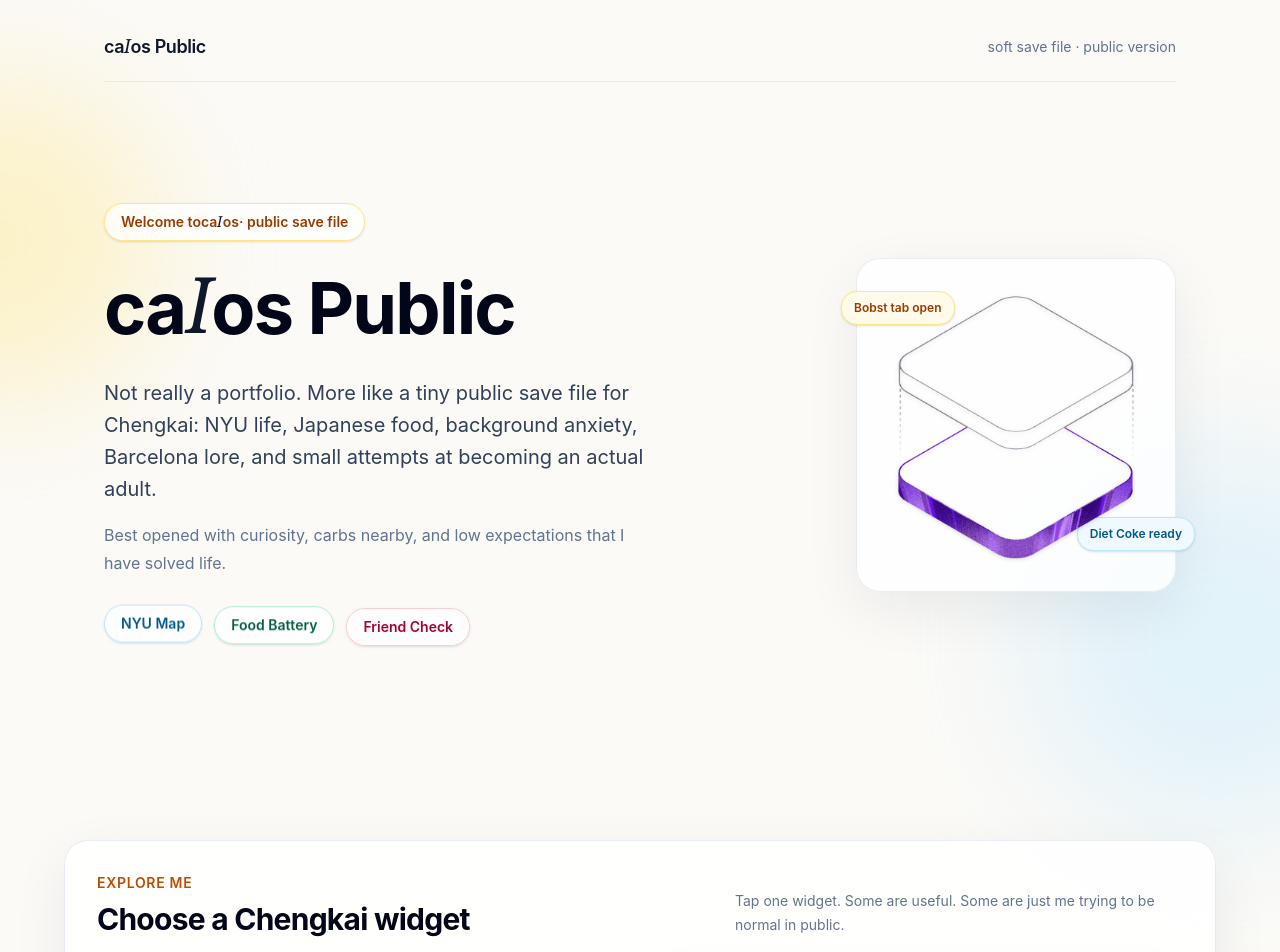
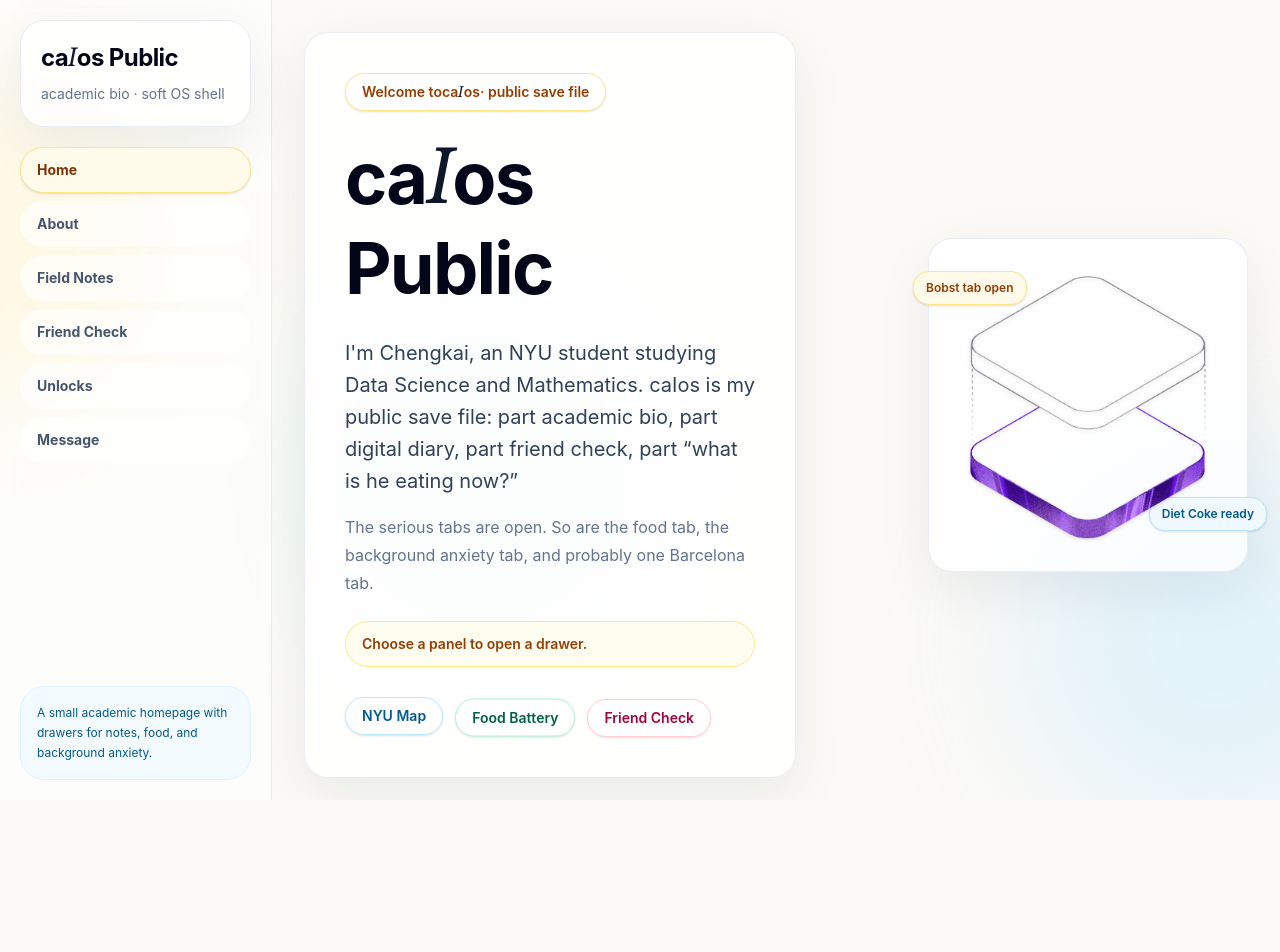
Before and after one commit to EricCaick0226/Caios-public, a React (Vite) app: page / in a window 1280 px wide. Shown: the top 952 px of the page. After the commit the page ends 800 px from the top, so only its background shows below. Built offline with nearby package versions, Linux system fonts and the light colour scheme.

Commit message:
Convert caIos to academic-friendly app shell

```diff
--- a/src/App.jsx
+++ b/src/App.jsx
@@ -1,45 +1,15 @@
-import { useEffect, useRef, useState } from 'react'
+import { useEffect, useState } from 'react'
 import heroImage from './assets/hero.png'
 import { achievements, exploreCards, modeQuestions, quizQuestions } from './data'
 
-function RevealSection({ children, className = '' }) {
-  const sectionRef = useRef(null)
-  const [isVisible, setIsVisible] = useState(false)
-
-  useEffect(() => {
-    const section = sectionRef.current
-
-    if (!section) {
-      return
-    }
-
-    const observer = new IntersectionObserver(
-      ([entry]) => {
-        if (entry.isIntersecting) {
-          setIsVisible(true)
-          observer.unobserve(entry.target)
-        }
-      },
-      {
-        rootMargin: '0px 0px -12% 0px',
-        threshold: 0.12,
-      },
-    )
-
-    observer.observe(section)
-
-    return () => observer.disconnect()
-  }, [])
-
-  return (
-    <section
-      ref={sectionRef}
-      className={`reveal-section ${isVisible ? 'is-visible' : ''} ${className}`}
-    >
-      {children}
-    </section>
-  )
-}
+const navItems = [
+  { id: 'home', label: 'Home' },
+  { id: 'explore', label: 'About' },
+  { id: 'ask', label: 'Field Notes' },
+  { id: 'quiz', label: 'Friend Check' },
+  { id: 'unlocks', label: 'Unlocks' },
+  { id: 'message', label: 'Message' },
+]
 
 function BrandName({ className = '' }) {
   return (
@@ -52,6 +22,7 @@ function BrandName({ className = '' }) {
 }
 
 function App() {
+  const [activeSection, setActiveSection] = useState('home')
   const [selectedCard, setSelectedCard] = useState(exploreCards[0])
   const [selectedMode, setSelectedMode] = useState(modeQuestions[0])
   const [selectedQuestion, setSelectedQuestion] = useState(modeQuestions[0].questions[0])
@@ -215,51 +186,17 @@ function App() {
   }
 
   const quizResult = getQuizResult(score)
-
   const quizProgress = ((currentQuestionIndex + 1) / quizQuestions.length) * 100
-
   const unlockedCount = achievements.filter((achievement) =>
     unlockedAchievementIds.includes(achievement.id),
   ).length
+  const activeNavItem = navItems.find((item) => item.id === activeSection)
 
+  function renderPanel() {
+    if (activeSection === 'home') {
       return (
-    <main className="relative min-h-screen overflow-hidden bg-[#fbfaf7] text-slate-900">
-      <div className="pointer-events-none absolute left-[-10rem] top-20 h-80 w-80 rounded-full bg-amber-200/40 blur-3xl" />
-      <div className="pointer-events-none absolute right-[-8rem] top-[28rem] h-96 w-96 rounded-full bg-sky-200/35 blur-3xl" />
-      <div className="pointer-events-none absolute bottom-40 left-1/4 h-80 w-80 rounded-full bg-emerald-200/30 blur-3xl" />
-
-      {achievementToast && (
-        <aside className="achievement-toast fixed bottom-4 left-4 right-4 z-50 mx-auto max-w-sm rounded-3xl border border-amber-200 bg-[#fffaf0] p-4 shadow-2xl sm:left-auto sm:right-6 sm:top-6 sm:bottom-auto sm:mx-0">
-          <p className="text-xs font-bold uppercase tracking-wider text-amber-700">
-            Achievement Unlocked
-          </p>
-          <div className="mt-2 flex gap-3">
-            <span className="text-3xl" aria-hidden="true">
-              {achievementToast.icon}
-            </span>
-            <div>
-              <h3 className="font-bold text-slate-950">{achievementToast.title}</h3>
-              <p className="mt-1 text-sm leading-6 text-slate-700">
-                {achievementToast.descriptionEn}
-              </p>
-              <p className="mt-1 text-xs leading-5 text-slate-500">
-                {achievementToast.descriptionZh}
-              </p>
-            </div>
-          </div>
-        </aside>
-      )}
-
-      <RevealSection className="relative z-10 mx-auto flex min-h-screen w-full max-w-6xl flex-col px-5 py-6 sm:px-8 sm:py-8 lg:px-10">
-        <nav className="flex flex-col gap-2 border-b border-slate-200/80 pb-5 sm:flex-row sm:items-center sm:justify-between">
-          <p className="text-lg font-semibold tracking-tight">
-            <BrandName /> Public
-          </p>
-          <p className="text-sm text-slate-500">soft save file · public version</p>
-        </nav>
-
-        <div className="grid flex-1 items-center gap-10 py-12 sm:py-14 lg:grid-cols-[1.08fr_0.92fr]">
-          <div>
+        <div className="grid min-h-[calc(100vh-9rem)] items-center gap-8 lg:grid-cols-[1.08fr_0.92fr]">
+          <div className="soft-card bg-white/85 p-6 backdrop-blur sm:p-8 lg:p-10">
             <p className="mb-5 inline-flex rounded-full border border-amber-200 bg-white/75 px-4 py-2 text-sm font-semibold text-amber-800 shadow-sm backdrop-blur">
               Welcome to <BrandName /> · public save file
             </p>
@@ -267,13 +204,16 @@ function App() {
               <BrandName /> Public
             </h1>
             <p className="mt-6 max-w-2xl text-xl leading-8 text-slate-700">
-              Not really a portfolio. More like a tiny public save file for Chengkai: NYU life,
-              Japanese food, background anxiety, Barcelona lore, and small attempts at becoming an
-              actual adult.
+              I&apos;m Chengkai, an NYU student studying Data Science and Mathematics. caIos is my
+              public save file: part academic bio, part digital diary, part friend check, part
+              “what is he eating now?”
             </p>
             <p className="mt-4 max-w-xl text-base leading-7 text-slate-500">
-              Best opened with curiosity, carbs nearby, and low expectations that I have solved
-              life.
+              The serious tabs are open. So are the food tab, the background anxiety tab, and
+              probably one Barcelona tab.
+            </p>
+            <p className="mt-6 rounded-3xl border border-amber-200 bg-amber-50/70 px-4 py-3 text-sm font-semibold text-amber-800">
+              Choose a panel to open a drawer.
             </p>
             <div className="mt-8 flex flex-wrap gap-3">
               <span className="float-tag rounded-full border border-sky-200 bg-white/80 px-4 py-2 text-sm font-semibold text-sky-800 shadow-sm">
@@ -304,26 +244,28 @@ function App() {
             </div>
           </div>
         </div>
-      </RevealSection>
+      )
+    }
 
-      <RevealSection className="relative z-10 px-5 py-8 sm:px-8 sm:py-10 lg:px-10">
-        <div className="soft-card mx-auto max-w-6xl bg-white/85 p-5 backdrop-blur sm:p-8">
+    if (activeSection === 'explore') {
+      return (
+        <div className="soft-card bg-white/85 p-5 backdrop-blur sm:p-8">
           <div className="mb-8 flex flex-col gap-3 sm:flex-row sm:items-end sm:justify-between">
             <div>
               <p className="text-sm font-semibold uppercase tracking-wider text-amber-700">
-                Explore Me
+                About
               </p>
               <h2 className="mt-2 text-3xl font-bold tracking-tight text-slate-950">
-                Choose a Chengkai widget
+                A few Chengkai widgets
               </h2>
             </div>
             <p className="max-w-md text-sm leading-6 text-slate-500">
-              Tap one widget. Some are useful. Some are just me trying to be normal in public.
+              A soft bio, but with more food settings than a normal academic homepage.
             </p>
           </div>
 
           <div className="grid gap-5 lg:grid-cols-[1fr_1fr]">
-            <div className="stagger-list grid gap-3 sm:grid-cols-2">
+            <div className="grid gap-3 sm:grid-cols-2">
               {exploreCards.map((card) => {
                 const isSelected = selectedCard.id === card.id
 
@@ -332,7 +274,7 @@ function App() {
                     key={card.id}
                     type="button"
                     onClick={() => setSelectedCard(card)}
-                    className={`stagger-child lift-card min-h-36 rounded-3xl border p-5 text-left transition duration-300 ${
+                    className={`lift-card min-h-36 rounded-3xl border p-5 text-left transition duration-300 ${
                       isSelected
                         ? 'border-amber-300 bg-amber-50 shadow-md ring-2 ring-amber-100'
                         : 'border-slate-200 bg-white hover:border-amber-200 hover:bg-amber-50/40'
@@ -359,22 +301,24 @@ function App() {
             </article>
           </div>
         </div>
-      </RevealSection>
+      )
+    }
 
-      <RevealSection className="relative z-10 px-5 py-8 sm:px-8 sm:py-10 lg:px-10">
-        <div className="soft-card mx-auto max-w-6xl bg-white/85 p-5 backdrop-blur sm:p-8">
+    if (activeSection === 'ask') {
+      return (
+        <div className="soft-card bg-white/85 p-5 backdrop-blur sm:p-8">
           <div className="mb-8 flex flex-col gap-3 sm:flex-row sm:items-end sm:justify-between">
             <div>
               <p className="text-sm font-semibold uppercase tracking-wider text-sky-700">
-                Ask Me by Mode
+                Field Notes
               </p>
               <h2 className="mt-2 text-3xl font-bold tracking-tight text-slate-950">
-                Tiny prompts, honest answers
+                Small observations and prompts
               </h2>
             </div>
             <p className="max-w-md text-sm leading-6 text-slate-500">
-              Pick a tab. caIos opens a small drawer. Some drawers contain food. Some contain
-              background anxiety.
+              Pick a mode. caIos opens a small drawer: campus notes, food notes, old save files,
+              and the occasional background anxiety report.
             </p>
           </div>
 
@@ -400,7 +344,7 @@ function App() {
           </div>
 
           <div className="grid gap-5 lg:grid-cols-[0.9fr_1.1fr]">
-            <div className="stagger-list grid gap-3">
+            <div className="grid gap-3">
               {selectedMode.questions.map((item) => {
                 const isSelected = selectedQuestion.id === item.id
 
@@ -409,7 +353,7 @@ function App() {
                     key={item.id}
                     type="button"
                     onClick={() => chooseQuestion(item)}
-                    className={`stagger-child lift-card rounded-3xl border p-5 text-left transition duration-300 ${
+                    className={`lift-card rounded-3xl border p-5 text-left transition duration-300 ${
                       isSelected
                         ? 'border-sky-300 bg-sky-50 shadow-md ring-2 ring-sky-100'
                         : 'border-slate-200 bg-white hover:border-sky-200 hover:bg-sky-50/40'
@@ -436,10 +380,12 @@ function App() {
             </article>
           </div>
         </div>
-      </RevealSection>
+      )
+    }
 
-      <RevealSection className="relative z-10 px-5 py-8 sm:px-8 sm:py-10 lg:px-10">
-        <div className="soft-card mx-auto max-w-6xl bg-white/85 p-5 backdrop-blur sm:p-8">
+    if (activeSection === 'quiz') {
+      return (
+        <div className="soft-card bg-white/85 p-5 backdrop-blur sm:p-8">
           <div className="mb-8 flex flex-col gap-3 sm:flex-row sm:items-end sm:justify-between">
             <div>
               <p className="text-sm font-semibold uppercase tracking-wider text-rose-700">
@@ -510,7 +456,7 @@ function App() {
                   {currentQuestion.question}
                 </h3>
 
-                <div className="stagger-list mt-6 grid gap-3 sm:grid-cols-2">
+                <div className="mt-6 grid gap-3 sm:grid-cols-2">
                   {currentQuestion.options.map((option, index) => {
                     const isSelected = selectedAnswer === option
                     const optionLetter = String.fromCharCode(65 + index)
@@ -520,7 +466,7 @@ function App() {
                         key={option}
                         type="button"
                         onClick={() => setSelectedAnswer(option)}
-                        className={`stagger-child min-h-14 rounded-2xl border p-4 text-left transition duration-300 ${
+                        className={`min-h-14 rounded-2xl border p-4 text-left transition duration-300 ${
                           isSelected
                             ? 'border-rose-300 bg-rose-100 text-slate-950 shadow-sm ring-2 ring-rose-100'
                             : 'border-slate-200 bg-white text-slate-700 hover:border-rose-200 hover:bg-rose-50/70'
@@ -570,10 +516,12 @@ function App() {
             </article>
           )}
         </div>
-      </RevealSection>
+      )
+    }
 
-      <RevealSection className="relative z-10 px-5 py-8 sm:px-8 sm:py-10 lg:px-10">
-        <div className="soft-card mx-auto max-w-6xl bg-white/85 p-5 backdrop-blur sm:p-8">
+    if (activeSection === 'unlocks') {
+      return (
+        <div className="soft-card bg-white/85 p-5 backdrop-blur sm:p-8">
           <div className="mb-8 flex flex-col gap-4 sm:flex-row sm:items-end sm:justify-between">
             <div>
               <p className="text-sm font-semibold uppercase tracking-wider text-amber-700">
@@ -601,14 +549,14 @@ function App() {
             </div>
           </div>
 
-          <div className="stagger-list grid gap-4 sm:grid-cols-2 lg:grid-cols-3">
+          <div className="grid gap-4 sm:grid-cols-2 lg:grid-cols-3">
             {achievements.map((achievement) => {
               const isUnlocked = unlockedAchievementIds.includes(achievement.id)
 
               return (
                 <article
                   key={achievement.id}
-                  className={`stagger-child rounded-3xl border p-5 transition duration-300 ${
+                  className={`rounded-3xl border p-5 transition duration-300 ${
                     isUnlocked
                       ? 'border-amber-200 bg-amber-50/80 shadow-sm'
                       : 'border-slate-200 bg-white/70 text-slate-500'
@@ -647,10 +595,11 @@ function App() {
             Unlocks only live in this visit. No account, no database.
           </p>
         </div>
-      </RevealSection>
+      )
+    }
 
-      <RevealSection className="relative z-10 px-5 py-8 pb-16 sm:px-8 sm:py-10 lg:px-10">
-        <div className="soft-card mx-auto max-w-6xl bg-emerald-50/70 p-5 sm:p-8">
+    return (
+      <div className="soft-card bg-emerald-50/70 p-5 sm:p-8">
         <p className="text-sm font-semibold uppercase tracking-wider text-emerald-700">
           Leave Chengkai a Message
         </p>
@@ -675,7 +624,107 @@ function App() {
           to become a whole bureaucratic system.
         </p>
       </div>
-      </RevealSection>
+    )
+  }
+
+  return (
+    <main className="relative min-h-screen overflow-hidden bg-[#fbfaf7] text-slate-900">
+      <div className="pointer-events-none absolute left-[-10rem] top-20 h-80 w-80 rounded-full bg-amber-200/40 blur-3xl" />
+      <div className="pointer-events-none absolute right-[-8rem] top-[28rem] h-96 w-96 rounded-full bg-sky-200/35 blur-3xl" />
+      <div className="pointer-events-none absolute bottom-40 left-1/4 h-80 w-80 rounded-full bg-emerald-200/30 blur-3xl" />
+
+      {achievementToast && (
+        <aside className="achievement-toast fixed bottom-4 left-4 right-4 z-50 mx-auto max-w-sm rounded-3xl border border-amber-200 bg-[#fffaf0] p-4 shadow-2xl sm:left-auto sm:right-6 sm:top-6 sm:bottom-auto sm:mx-0">
+          <p className="text-xs font-bold uppercase tracking-wider text-amber-700">
+            Achievement Unlocked
+          </p>
+          <div className="mt-2 flex gap-3">
+            <span className="text-3xl" aria-hidden="true">
+              {achievementToast.icon}
+            </span>
+            <div>
+              <h3 className="font-bold text-slate-950">{achievementToast.title}</h3>
+              <p className="mt-1 text-sm leading-6 text-slate-700">
+                {achievementToast.descriptionEn}
+              </p>
+              <p className="mt-1 text-xs leading-5 text-slate-500">
+                {achievementToast.descriptionZh}
+              </p>
+            </div>
+          </div>
+        </aside>
+      )}
+
+      <div className="relative z-10 flex min-h-screen flex-col lg:grid lg:grid-cols-[17rem_1fr]">
+        <aside className="hidden border-r border-slate-200/80 bg-white/50 p-5 backdrop-blur lg:flex lg:h-screen lg:flex-col">
+          <div className="soft-card bg-white/80 p-5">
+            <p className="text-2xl font-bold tracking-tight text-slate-950">
+              <BrandName /> Public
+            </p>
+            <p className="mt-2 text-sm leading-6 text-slate-500">academic bio · soft OS shell</p>
+          </div>
+
+          <nav className="mt-5 grid gap-2">
+            {navItems.map((item) => {
+              const isActive = activeSection === item.id
+
+              return (
+                <button
+                  key={item.id}
+                  type="button"
+                  onClick={() => setActiveSection(item.id)}
+                  className={`rounded-3xl border px-4 py-3 text-left text-sm font-bold transition duration-300 ${
+                    isActive
+                      ? 'border-amber-200 bg-amber-50 text-amber-900 shadow-sm'
+                      : 'border-transparent bg-white/60 text-slate-600 hover:border-slate-200 hover:bg-white'
+                  }`}
+                >
+                  {item.label}
+                </button>
+              )
+            })}
+          </nav>
+
+          <p className="mt-auto rounded-3xl border border-sky-100 bg-sky-50/70 p-4 text-xs leading-5 text-sky-800">
+            A small academic homepage with drawers for notes, food, and background anxiety.
+          </p>
+        </aside>
+
+        <header className="sticky top-0 z-30 border-b border-slate-200/80 bg-[#fbfaf7]/90 px-5 py-4 backdrop-blur lg:hidden">
+          <div className="flex items-center justify-between gap-4">
+            <p className="text-xl font-bold tracking-tight">
+              <BrandName /> Public
+            </p>
+            <p className="text-xs font-semibold text-slate-500">{activeNavItem?.label}</p>
+          </div>
+          <nav className="no-scrollbar mt-4 flex gap-2 overflow-x-auto pb-1">
+            {navItems.map((item) => {
+              const isActive = activeSection === item.id
+
+              return (
+                <button
+                  key={item.id}
+                  type="button"
+                  onClick={() => setActiveSection(item.id)}
+                  className={`shrink-0 rounded-full border px-4 py-2 text-sm font-bold transition duration-300 ${
+                    isActive
+                      ? 'border-amber-200 bg-amber-50 text-amber-900 shadow-sm'
+                      : 'border-slate-200 bg-white/80 text-slate-600'
+                  }`}
+                >
+                  {item.label}
+                </button>
+              )
+            })}
+          </nav>
+        </header>
+
+        <section className="min-h-0 flex-1 px-5 py-5 lg:h-screen lg:overflow-y-auto lg:px-8 lg:py-8">
+          <div key={activeSection} className="panel-fade mx-auto max-w-6xl">
+            {renderPanel()}
+          </div>
+        </section>
+      </div>
     </main>
   )
 }
--- a/src/index.css
+++ b/src/index.css
@@ -84,55 +84,8 @@ body {
   box-shadow: none;
 }
 
-.reveal-section {
-  opacity: 0;
-  transform: translateY(28px) scale(0.985);
-  transition:
-    opacity 620ms ease,
-    transform 620ms ease;
-  will-change: opacity, transform;
-}
-
-.reveal-section.is-visible {
-  opacity: 1;
-  transform: translateY(0) scale(1);
-}
-
-.reveal-section .stagger-child {
-  opacity: 0;
-  transform: translateY(14px);
-}
-
-.reveal-section.is-visible .stagger-child {
-  animation: stagger-rise 520ms ease both;
-}
-
-.reveal-section.is-visible .stagger-child:nth-child(2) {
-  animation-delay: 70ms;
-}
-
-.reveal-section.is-visible .stagger-child:nth-child(3) {
-  animation-delay: 140ms;
-}
-
-.reveal-section.is-visible .stagger-child:nth-child(4) {
-  animation-delay: 210ms;
-}
-
-.reveal-section.is-visible .stagger-child:nth-child(5) {
-  animation-delay: 280ms;
-}
-
-.reveal-section.is-visible .stagger-child:nth-child(6) {
-  animation-delay: 350ms;
-}
-
-.reveal-section.is-visible .stagger-child:nth-child(7) {
-  animation-delay: 420ms;
-}
-
-.section-rise {
-  animation: section-rise 680ms ease both;
+.panel-fade {
+  animation: panel-fade 320ms ease both;
 }
 
 .answer-fade {
@@ -143,15 +96,23 @@ body {
   animation: achievement-toast 320ms ease both;
 }
 
-@keyframes section-rise {
+.no-scrollbar {
+  scrollbar-width: none;
+}
+
+.no-scrollbar::-webkit-scrollbar {
+  display: none;
+}
+
+@keyframes panel-fade {
   from {
     opacity: 0;
-    transform: translateY(18px);
+    transform: translateY(10px) scale(0.99);
   }
 
   to {
     opacity: 1;
-    transform: translateY(0);
+    transform: translateY(0) scale(1);
   }
 }
 
@@ -190,18 +151,6 @@ body {
   }
 }
 
-@keyframes stagger-rise {
-  from {
-    opacity: 0;
-    transform: translateY(14px);
-  }
-
-  to {
-    opacity: 1;
-    transform: translateY(0);
-  }
-}
-
 @media (prefers-reduced-motion: reduce) {
   html {
     scroll-behavior: auto;
@@ -216,8 +165,7 @@ body {
     transition-duration: 1ms !important;
   }
 
-  .reveal-section,
-  .reveal-section .stagger-child {
+  .panel-fade {
     opacity: 1 !important;
     transform: none !important;
   }
```
Lines whose indentation alone changed are shown as unchanged.
